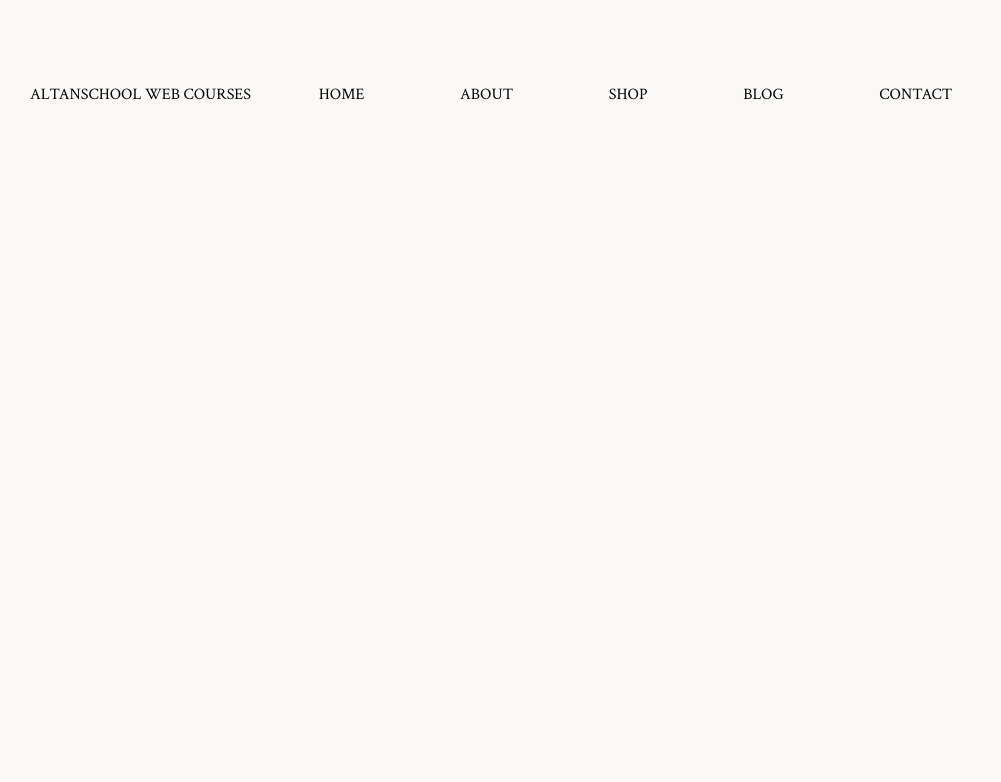
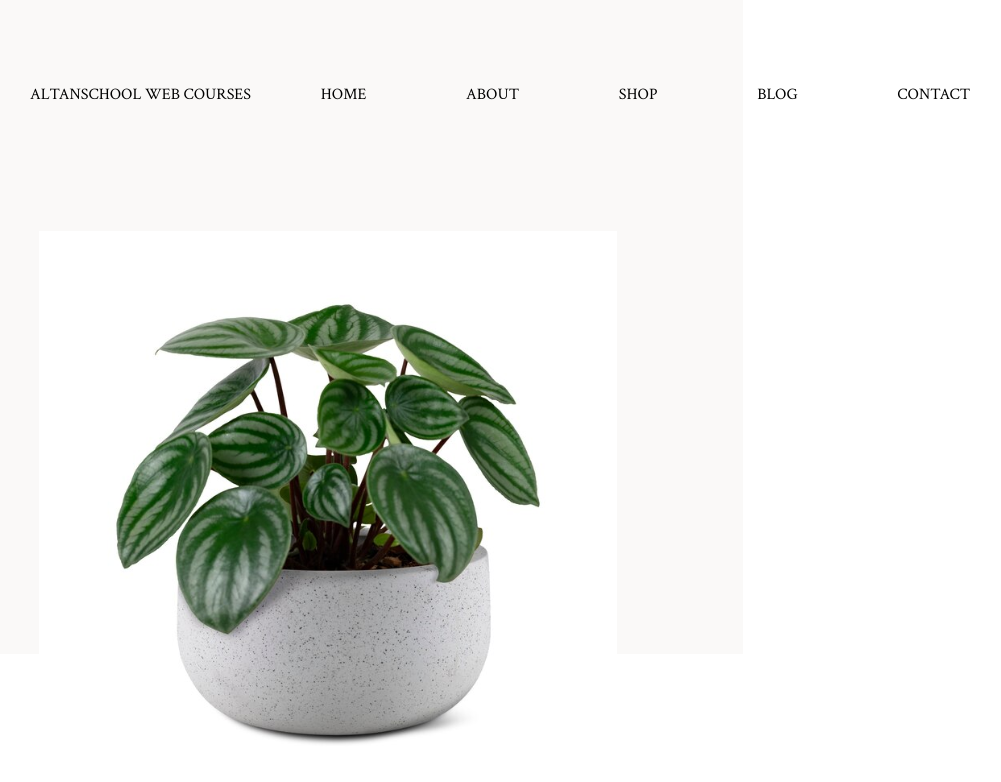
Before and after one commit to jsdIryna/organic, a React (Create React App) app: page / in a window 1280 px wide. Shown: the top 782 px of the page, without its empty margins (115-1116 px from the left). Built offline with nearby package versions, Linux system fonts and the light colour scheme.

Commit message:
Created an organic-fashion-block and added a background for the header and the new block

```diff
--- a/src/App.jsx
+++ b/src/App.jsx
@@ -1,9 +1,11 @@
 import "./App.scss";
 import Header from "./header/Header";
+import OrganicFashion from "./organic-fashion-block/OrganicFashion";
 
 function App() {
   return <div className="App">
     <Header />
+    <OrganicFashion />
   </div>;
 }
 
--- a/src/App.scss
+++ b/src/App.scss
@@ -8,6 +8,6 @@ body {
 .App {
   width: 100%;
   height: 100%;
-  background-color: #faf9f8;
+  background-color: #fff;
   box-sizing: border-box;
 }
--- a/src/header/Header.scss
+++ b/src/header/Header.scss
@@ -1,17 +1,29 @@
-@import url("https://fonts.googleapis.com/css2?family=Crimson+Text:wght@400&display=swap");
-
 .header {
-  background-color: #faf9f8;
-  padding: 84px 20px 126px 0px;
+  position: relative;
+  background-color: #fff;
+  padding: 84px 0px 126px 0px;
   overflow: hidden;
 
+  &::before {
+    content: "";
+    position: absolute;
+    top: 0;
+    left: 0;
+    width: 67%;
+    height: 100%;
+    background-color: #faf9f8;
+    z-index: 0;
+  }
+
   &__content {
+    position: relative;
     display: flex;
     justify-content: space-between;
     max-width: 100%;
     margin: 0 auto;
-    padding: 0 190px;
+    padding: 0 170px 0 190px;
     box-sizing: border-box;
+    z-index: 1;
 
     @media (max-width: 1366px) {
       padding: 0 145px;
--- a/src/index.scss
+++ b/src/index.scss
@@ -6,7 +6,6 @@
 
 body {
   font-family: "Crimson Text", serif;
-  background-color: #faf9f8;
   height: 100%;
 }
 
--- /dev/null
+++ b/src/organic-fashion-block/OrganicFashion.jsx
@@ -0,0 +1,19 @@
+import './OrganicFashion.scss';
+const OrganicFashion = () => {
+  return (
+    <div className="organic-fashion-container">
+      <div className="image-container">
+      <img src="/assets/firstIcon.svg" alt="Icon" className="icon" />
+      </div>
+      <div className="text-container">
+        <div className="heading">ORGANIC FASHION</div>
+        <div className="description">
+          Lorem Ipsum is simply dummy text of the printing and typesetting industry. Lorem Ipsum has been the industry's standard dummy text ever since the 1500s, when an unknown printer took a galley of type and scrambled it to make a type specimen book.
+        </div>
+        <button className="shop-now-button">SHOP NOW</button>
+      </div>
+    </div>
+  );
+};
+
+export default OrganicFashion;
--- /dev/null
+++ b/src/organic-fashion-block/OrganicFashion.scss
@@ -0,0 +1,78 @@
+@import url("https://fonts.googleapis.com/css2?family=Crimson+Text:wght@400&display=swap");
+
+.organic-fashion-container {
+  display: flex;
+  align-items: center;
+  justify-content: space-between;
+  margin: 0 auto;
+  padding-bottom: 284px;
+  flex-wrap: wrap;
+  position: relative;
+
+  &::before {
+    content: "";
+    position: absolute;
+    top: 0;
+    left: 0;
+    width: 67%;
+    height: 31%;
+    background-color: #faf9f8;
+    z-index: 0;
+  }
+
+  .image-container {
+    flex: 0 0 auto;
+    margin-right: 68px;
+    padding-left: 154px;
+    z-index: 1;
+
+    img {
+      width: 578px;
+      height: 596px;
+      object-fit: cover;
+    }
+  }
+
+  .text-container {
+    display: flex;
+    flex-direction: column;
+    justify-content: center;
+    max-width: 1120px;
+    padding-right: 173px;
+    position: relative;
+    z-index: 1;
+
+    .heading {
+      font-family: "Crimson Text", serif;
+      font-weight: normal;
+      white-space: nowrap;
+      font-size: 90px;
+      letter-spacing: 13.5px;
+      margin-bottom: 20px;
+    }
+
+    .description {
+      font-family: "Crimson Text", serif;
+      font-weight: normal;
+      font-size: 36px;
+      width: 868px;
+      margin-bottom: 30px;
+    }
+
+    .shop-now-button {
+      background-color: #8e9a82;
+      color: white;
+      font-size: 20px;
+      width: 291.1px;
+      height: 77.72px;
+      border: none;
+      border-radius: 59px;
+      cursor: pointer;
+      transition: background-color 0.3s ease;
+
+      &:hover {
+        background-color: #7b8a6d;
+      }
+    }
+  }
+}
```
Also changed, not shown: public/assets/firstIcon.svg (added).
